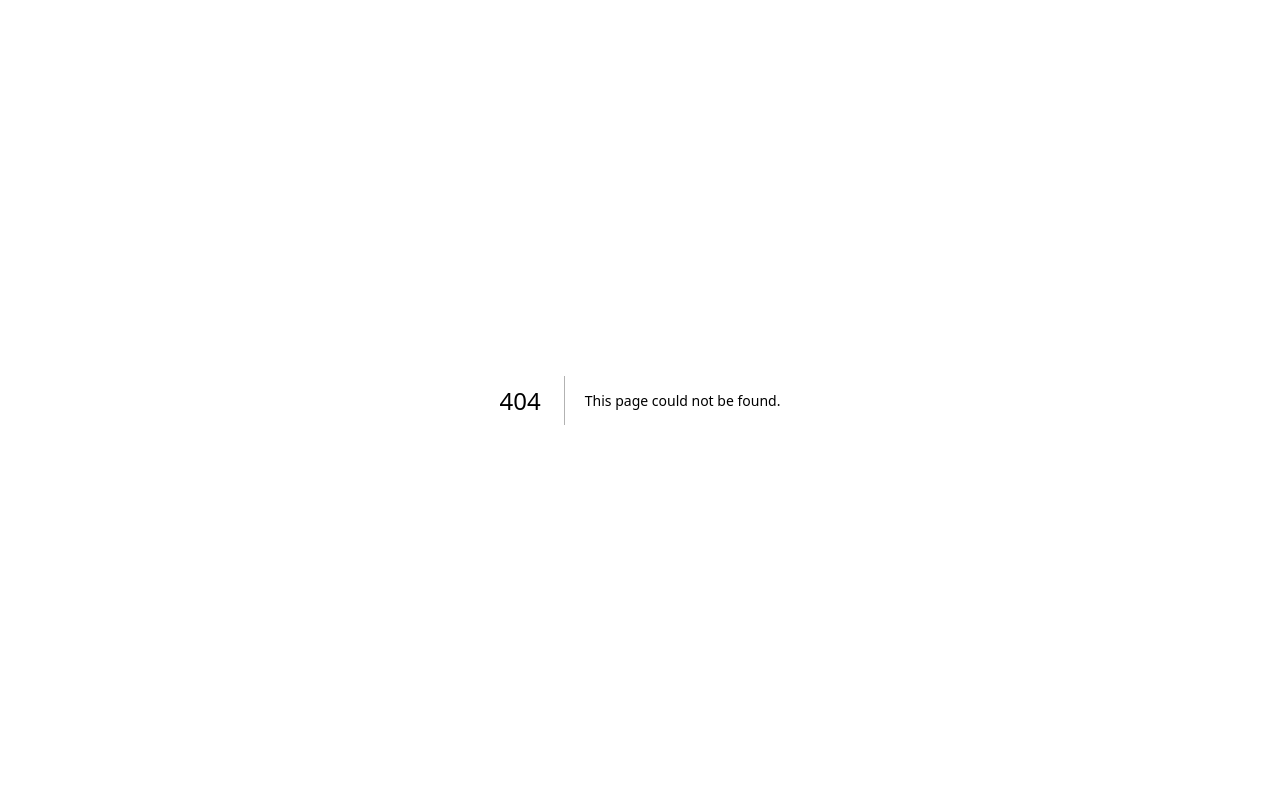
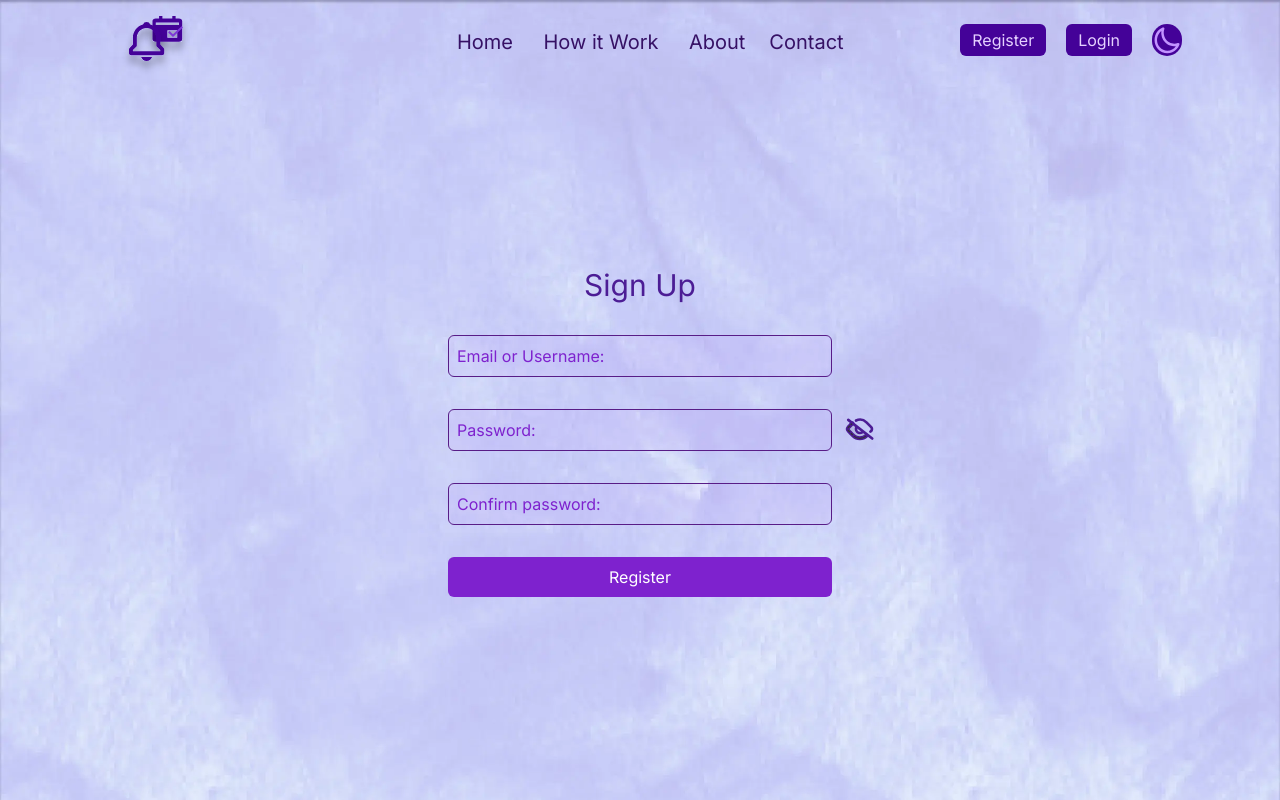
Before and after one commit to diego-vecch/remindpay-frontend, a Next.js app: page /register in a window 1280 px wide. Before the commit this address had no page. Built offline with nearby package versions, Linux system fonts and the light colour scheme.

Commit message:
feat: page register - structure and style

```diff
--- /dev/null
+++ b/src/app/register/page.tsx
@@ -0,0 +1,14 @@
+
+import { RegisterForm } from '@/components/RegisterForm'
+import { NavbarHomepage } from '@/components/NavbarHomepage'
+
+export default function page (): JSX.Element {
+  return (
+
+    <main className='h-screen flex flex-col justify-center w-full'>
+      <NavbarHomepage />
+      <RegisterForm />
+    </main>
+
+  )
+}
--- a/src/components/NavbarHomepage.tsx
+++ b/src/components/NavbarHomepage.tsx
@@ -112,8 +112,8 @@ export const NavbarHomepage: React.FC = () => {
           }`}
         >
 
-          <Link href='/Signin'>
-            <ButtonMenu name='Signin' />
+          <Link href='/register'>
+            <ButtonMenu name='Register' />
           </Link>
 
           <Link href='/login'>
@@ -153,8 +153,8 @@ export const NavbarHomepage: React.FC = () => {
               </li>
 
               <li className='p-1'>
-                <Link href='/Signin'>
-                  <ButtonMenu name='Signin' />
+                <Link href='/register'>
+                  <ButtonMenu name='Register' />
                 </Link>
               </li>
               <li className='p-1'>
--- /dev/null
+++ b/src/components/RegisterForm.tsx
@@ -0,0 +1,60 @@
+'use client'
+import { useState } from 'react'
+import { ButtonForm } from './ButtonForm'
+import { EyeOpenPasswordForm, EyeClosePasswordForm } from './Icons/EyePasswordForm'
+
+export function RegisterForm (): JSX.Element {
+  const [view, setview] = useState(false)
+  const password = view ? 'text' : 'password'
+  return (
+    <div className='h-full flex flex-col pt-20 justify-center items-center w-full'>
+      <div className='mb-8 flex flex-col gap-2 justify-center w-96'>
+        <div className='py-6'>
+          <h4 className='text-center text-3xl text-violet-900'>Sign Up</h4>
+        </div>
+        <form action='' className='w-full max-w-md rounded-md flex flex-col gap-4 '>
+          <div className='mb-4'>
+            <input
+              type='text' id='emailorusername'
+              required
+              autoComplete='off'
+              className='w-full p-2 border rounded-md bg-purple-500 bg-opacity-5 placeholder-purple-700 border-purple-900  focus:outline-none focus:border-violet-600 focus:placeholder-violet-500 focus:bg-opacity-0 text-purple-800' placeholder='Email or Username:'
+            />
+          </div>
+          <div className='mb-4 flex'>
+            <input
+              type={password}
+              required
+              autoComplete='off'
+              className='w-full p-2 border rounded-md bg-purple-500 bg-opacity-5 placeholder-purple-700 border-purple-900 focus:outline-none focus:border-violet-600 focus:placeholder-violet-500 focus:bg-opacity-0 text-purple-800' placeholder='Password:'
+            />
+            <div className='pt-1 z-10'>
+              <button
+                className='absolute ml-3' onClick={(e) => {
+                  e.preventDefault()
+                  setview(!view)
+                }}
+              >
+                {view && (<EyeOpenPasswordForm />)}
+                {!view && (<EyeClosePasswordForm />)}
+
+              </button>
+            </div>
+
+          </div>
+          <div className='mb-4 flex'>
+            <input
+              type={password}
+              required
+              autoComplete='off'
+              className='w-full p-2 border rounded-md bg-purple-500 bg-opacity-5 placeholder-purple-700 border-purple-900 focus:outline-none focus:border-violet-600 focus:placeholder-violet-500 focus:bg-opacity-0 text-purple-800' placeholder='Confirm password:'
+            />
+
+          </div>
+          <ButtonForm nameButton='Register' />
+
+        </form>
+      </div>
+    </div>
+  )
+}
```
